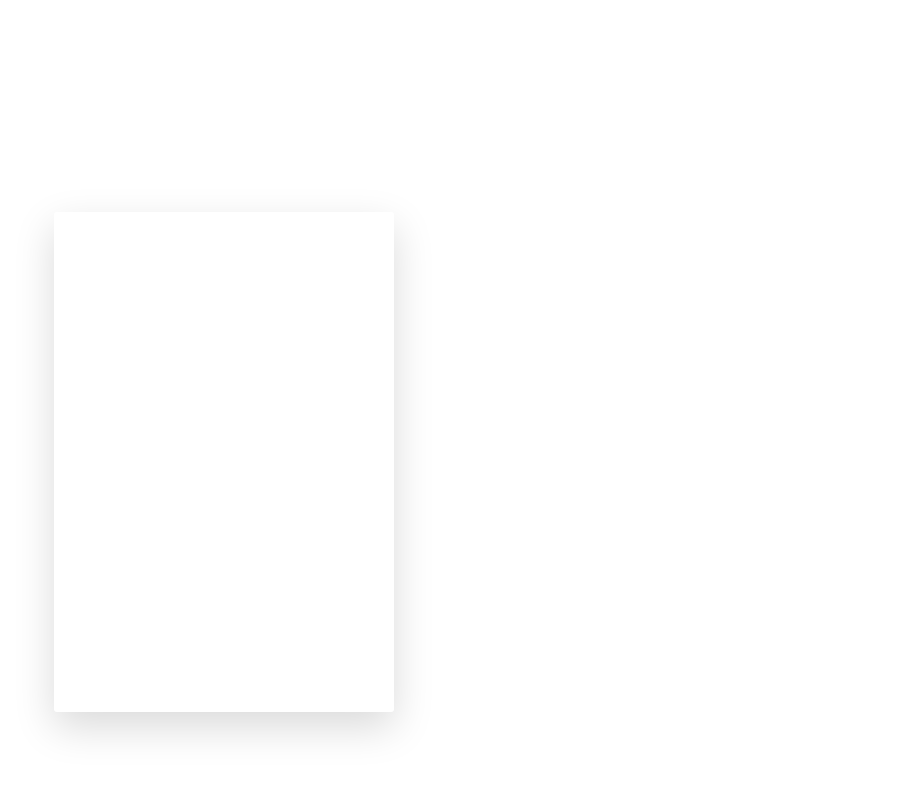
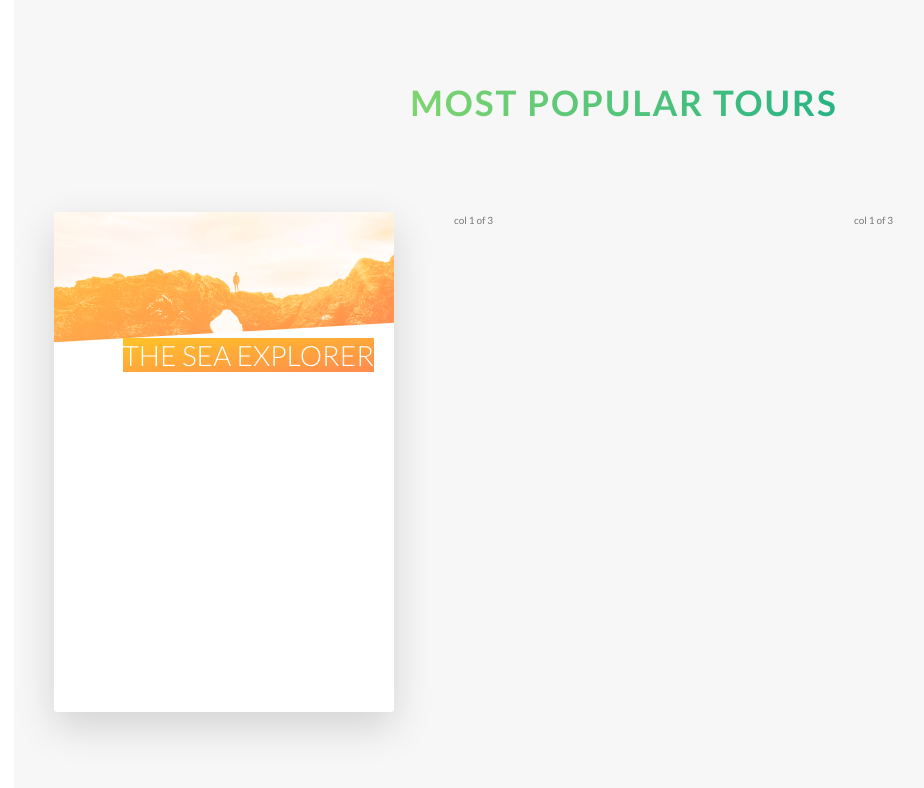
Before and after one commit to mingaha/hopital, a website: page starter/index.html in a window 1280 px wide. Shown: the part 2128-2916 px from the top of the page, without its empty margins (16-940 px from the left). Drawn offline with Linux system fonts and the light colour scheme.

Commit message:
progress

```diff
--- a/starter/Sass/components/_card.scss
+++ b/starter/Sass/components/_card.scss
@@ -3,13 +3,10 @@
     -moz-perspective: 150rem;
     position: relative;
     height: 50rem;
-
     &__side {
-
         color: #fff;
         height: 50rem;
         font-size: 2rem;
-
         transition: all 2s ease;
         position: absolute;
         top: 0;
@@ -17,51 +14,55 @@
         width: 100%;
         backface-visibility: hidden;
         border-radius: 3px;
+        overflow: hidden;
         box-shadow: 0 1.5rem 4rem rgba($color-Dark, .15);
-
         &--front {
-            background-color: #fff;
-
+            background-color: $color-white;
         }
-
         &--back {
             background-color: orangered;
             transform: rotateY(180deg);
-
             &-1 {
                 background-image: linear-gradient(to right bottom, $color-secondary-light, $color-secondary-dark);
             }
-
         }
     }
-
     &:hover &__side--front {
         transform: rotateY(180deg); // using a -ne angle will inverse the direction of rotation
     }
-
     &:hover &__side--back {
         transform: rotateY(0);
     }
-
-
     // front side styling
     &__picture {
         background-size: cover;
-        height: 23rem;
+        height: 13rem;
         background-blend-mode: screen;
-
+        -webkit-clip-path: polygon(0 0, 100% 0, 100% 85%, 0 100%);
+        clip-path: polygon(0 0, 100% 0, 100% 85%, 0 100%);
         &--1 {
-            background-color:linear-gradient(to right bottom, $color-secondary-light, $color-secondary-dark),
-             url(../img/nat-5.JPG);
+            background-image: linear-gradient(to right bottom, $color-secondary-light, $color-secondary-dark), url(../img/nat-5.jpg);
         }
-
         &--2 {
             background-image: url(../img/nat-5.JPG);
         }
-
         &--3 {
             background-image: url(../img/nat-5.JPG);
         }
     }
-
+    &__heading {
+        font-size: 2.8rem;
+        font-weight: 300;
+        text-transform: uppercase;
+        text-align: right;
+        color: $color-white;
+        position: absolute;
+        top: 12rem;
+        right: 2rem;
+    }
+    &__heading-span {
+        &--1 {
+            background-image: linear-gradient(to right bottom, rgba($color-secondary-light, .85), rgba($color-secondary-dark, .85));
+        }
+    }
 }
--- a/starter/index.html
+++ b/starter/index.html
@@ -1,5 +1,6 @@
 <!DOCTYPE html>
 <html lang="en">
+
 <head>
     <meta charset="UTF-8">
     <meta name="viewport" content="width=device-width, initial-scale=1.0">
@@ -13,6 +14,7 @@
 
     <title> CSBA | Trained Personel at your Disposal </title>
 </head>
+
 <body>
     <header class="header">
         <div class="header__logo-box">
@@ -20,7 +22,7 @@
         </div>
         <div class="header__text-box">
             <h1 class="heading-primary">
-                     <spam class="heading-primary--main"> Berceau des anges  </spam>
+                <spam class="heading-primary--main"> Berceau des anges </spam>
                 <spam class="heading-primary--sub"> Votre complex de Sante </spam>
             </h1>
 
@@ -39,7 +41,7 @@
 
             <div class="row">
                 <div class="col-1-of-2">
-                        <h3 class="heading-tertiary u-margin-bottom-small"> you're going to fall in alove with nature </h3>
+                    <h3 class="heading-tertiary u-margin-bottom-small"> you're going to fall in love with nature </h3>
                     <p class="paragraph">
                         this site will be used as template for the final design of a hospital's official site
                     </p>
@@ -129,10 +131,10 @@
                                 &nbsp;
 
                             </div>
-                                <div class="card__heading">
-                                    headings
+                            <h4 class="card__heading">
+                                <spam class="card__heading-span card__heading-span--1"> the sea explorer </spam>
 
-                                </div>
+                            </h4>
                             <div class="card__details">
                                 details
 
@@ -219,4 +221,5 @@
     -->
 
 </body>
+
 </html>
```
Also changed, not shown: starter/css/style.css, 1 other file. Lines whose indentation alone changed are shown as unchanged.
